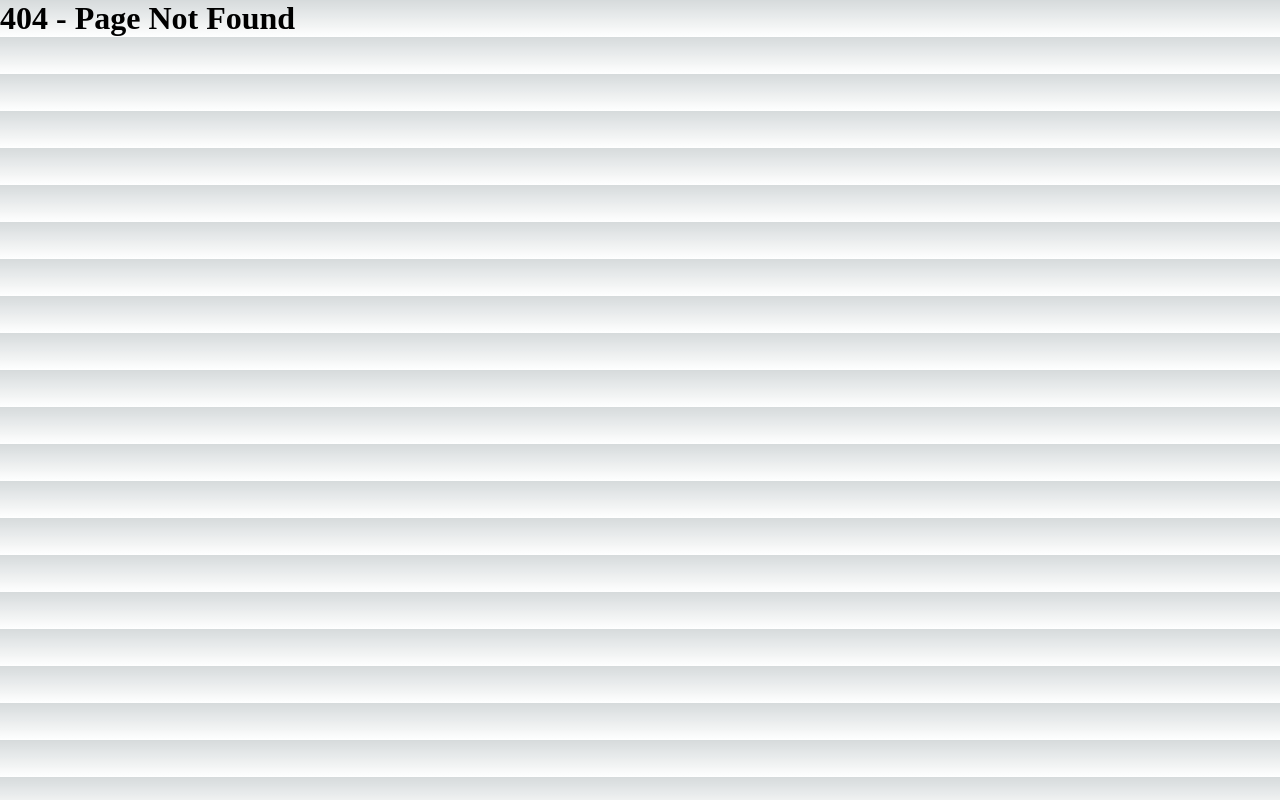
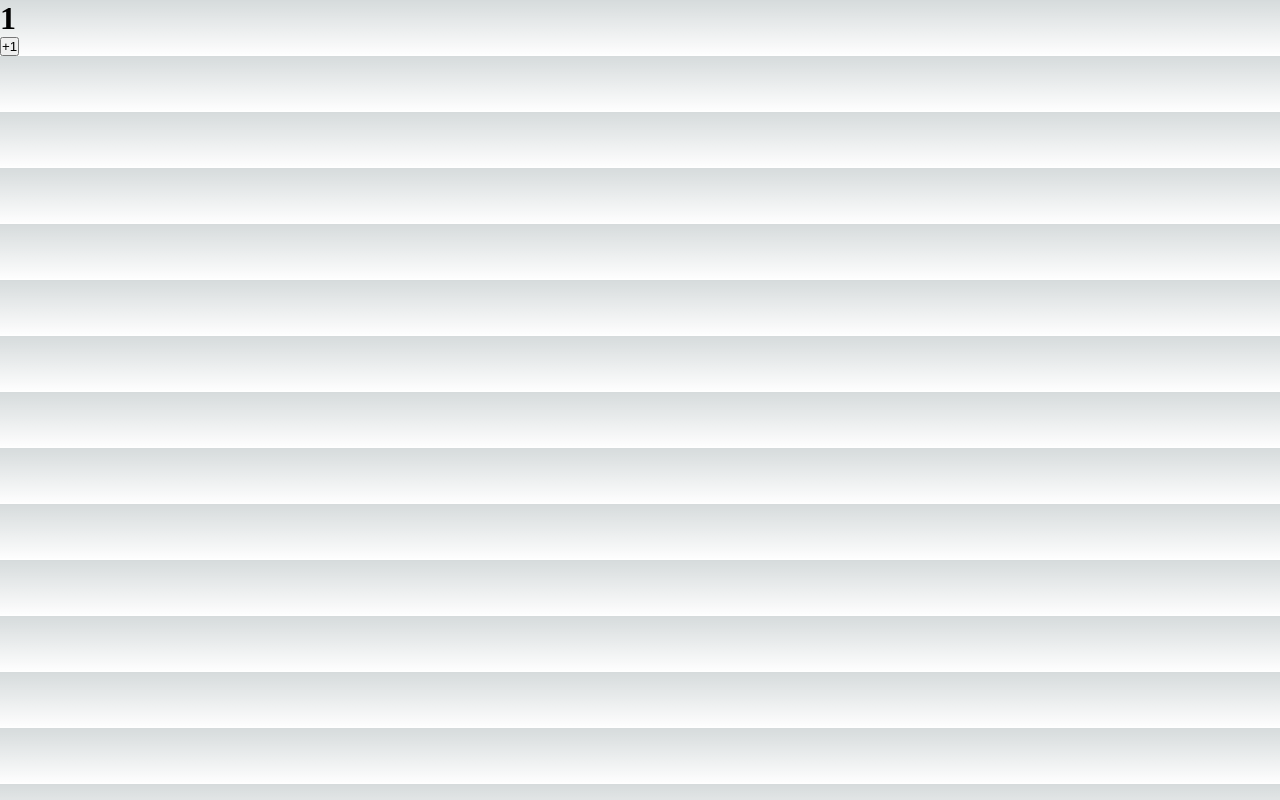
Before and after one commit to leechinghua/next-base-main, a Next.js app: page /counter in a window 1280 px wide. Before the commit this address had no page. Built offline with nearby package versions, Linux system fonts and the light colour scheme.

Commit message:
hook 虛擬dom用法

```diff
--- /dev/null
+++ b/pages/counter.js
@@ -0,0 +1,18 @@
+import { useState } from 'react'
+
+export default function Counter() {
+  const [total, setTotal] = useState(1)
+  // 只有setTotal可改變常數total
+  return (
+    <>
+      <h1>{total}</h1>
+      <button
+        onClick={() => {
+          setTotal(total + 1)
+        }}
+      >
+        +1
+      </button>
+    </>
+  )
+}
--- a/pages/index.js
+++ b/pages/index.js
@@ -1,5 +1,9 @@
 import React from 'react'
 
 export default function index() {
-  return <div>123123</div>
+  return (
+    <div>
+      <img src="/next.svg" />
+    </div>
+  )
 }
```
